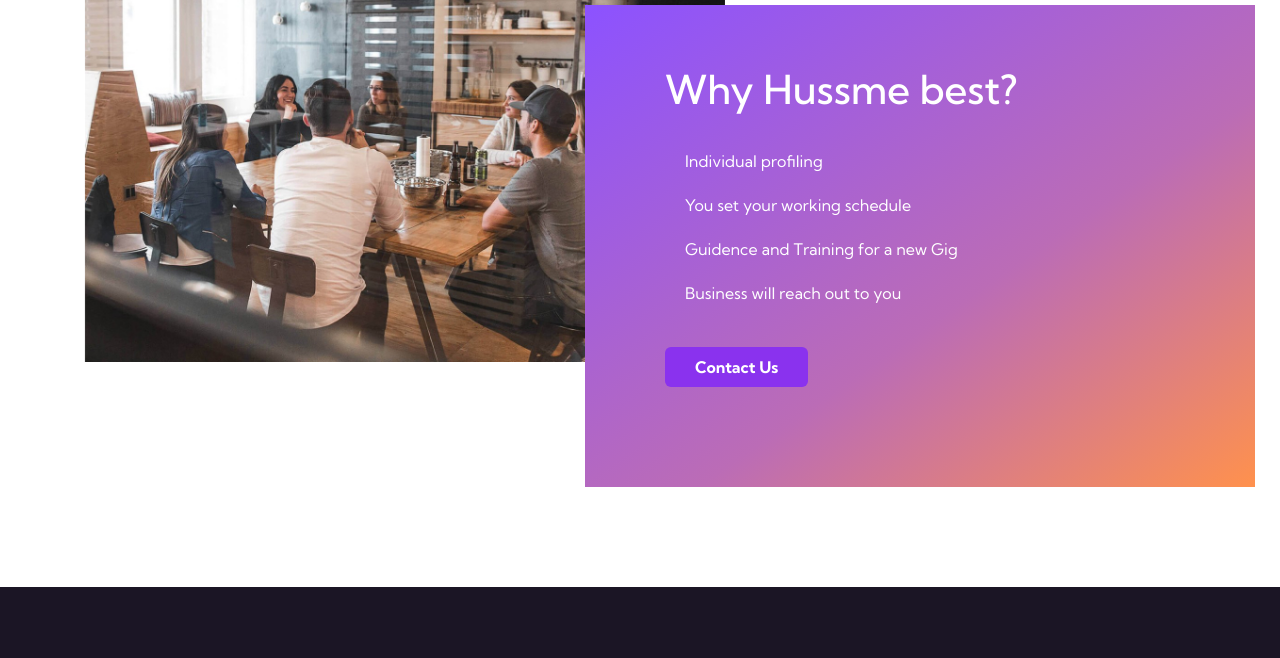
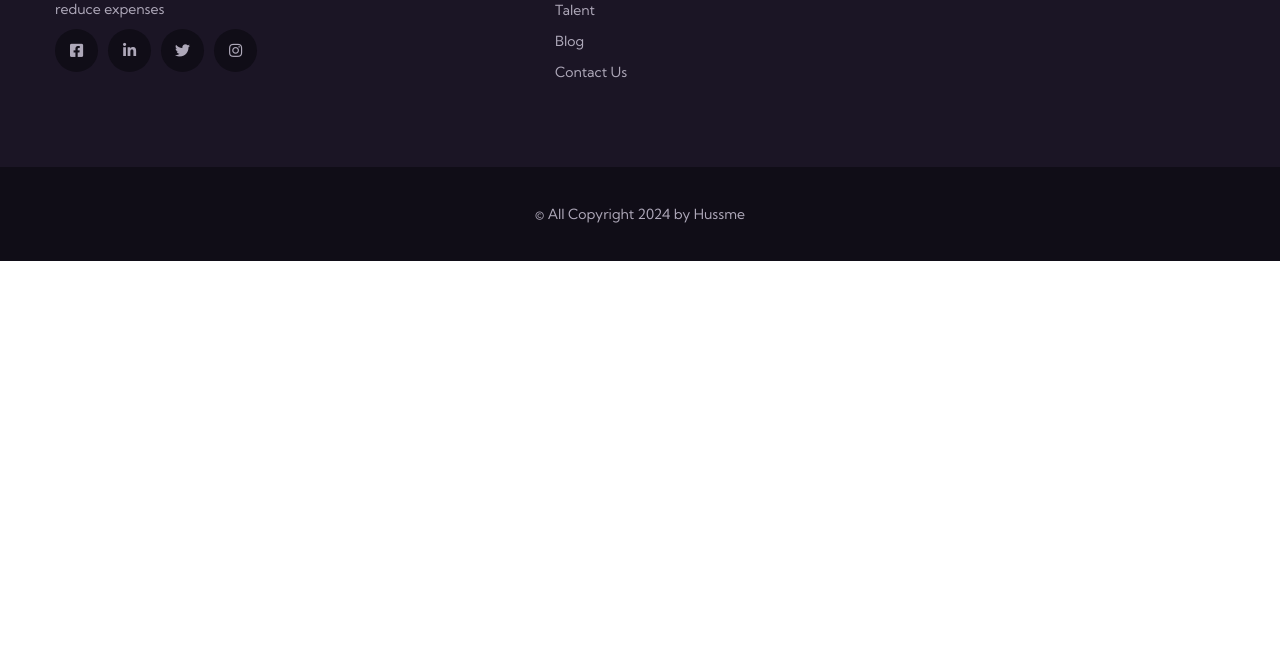
Before and after one commit to mshanGithub/HussmeStaticWebApp, a website: page src/talent.html in a window 1280 px wide. Shown: the part 2066-2724 px from the top of the page. After the commit the page ends 2327 px from the top, so only its background shows below. Drawn offline with Linux system fonts and the light colour scheme; files that its build step writes are made by us from their sources.

Commit message:
business and talent pages change to remove "Why" container

```diff
--- a/src/talent.html
+++ b/src/talent.html
@@ -165,7 +165,7 @@
                                     <img src="assets/images/resources/dititimg.jpg" alt="">
                                 </div>
                                 <div class="delivering-it__content">
-                                    <h5 class="delivering-it__content-title">Ontime payment and Tax Support </h5>
+                                    <h5 class="delivering-it__content-title"> Tax Support </h5>
                                 </div>
                             </div>
                         </div>
@@ -401,68 +401,6 @@
 
 
 
-		 <!--business Two-->
-        <section class="why-choose-two" style="background: #fff; margin-bottom: 100px;">
-            <div class="container">
-                <div class="row">
-                    <div class="col-xl-6 wow fadeInRight" data-wow-delay="400ms">
-                        <div class="why-choose-two__img">
-                            <img src="assets/images/resources/whybest.jpg" alt="">
-                        </div>
-                    </div>
-                    <div class="col-xl-6 wow fadeInLeft" data-wow-delay="800ms">
-                        <div class="why-choose-two__content-box">
-                            <div class="why-choose-two__content">
-                                <h3 class="why-choose-two__title">Why Hussme best?</h3>
-
-                                <ul class="list-unstyled why-choose-two__points">
-                                    <li>
-                                        <div class="icon">
-                                            <span class="icon-check"></span>
-                                        </div>
-                                        <div class="text">
-                                            <p>Individual profiling</p>
-                                        </div>
-                                    </li>
-                                    <li>
-                                        <div class="icon">
-                                            <span class="icon-check"></span>
-                                        </div>
-                                        <div class="text">
-                                            <p> You set your working schedule </p>
-                                        </div>
-                                    </li>
-                                    <li>
-                                        <div class="icon">
-                                            <span class="icon-check"></span>
-                                        </div>
-                                        <div class="text">
-                                            <p> Guidence and Training for a new Gig </p>
-                                        </div>
-                                    </li>
-
-									<li>
-                                        <div class="icon">
-                                            <span class="icon-check"></span>
-                                        </div>
-                                        <div class="text">
-                                            <p> Business will reach out to you </p>
-                                        </div>
-                                    </li>
-
-                                </ul>
-
-								<p><a href="contactus.html" class="thm-btn ">Contact Us</a></p>
-
-                            </div>
-                        </div>
-                    </div>
-                </div>
-            </div>
-        </section>
-        <!--business End-->
-
-
 
         <!--Site Footer Start-->
         <footer class="site-footer">
```
Also changed, not shown: src/business.html (+1 -46 lines).
